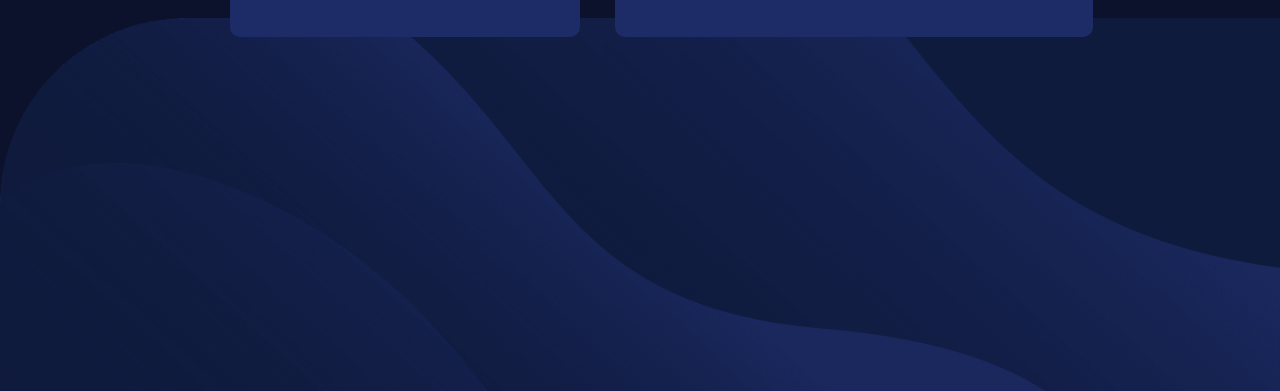
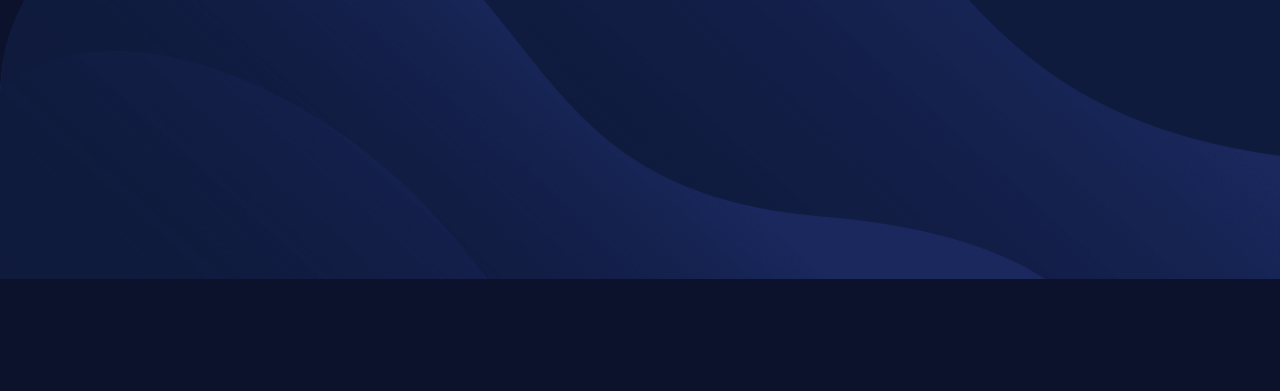
Before and after one commit to KoliaK/11-Fylo_Data_Storage, a plain HTML site: page index.html in a window 1280 px wide. Shown: the part 521-912 px from the top of the page. After the commit the page ends 800 px from the top, so only its background shows below. Drawn offline with Linux system fonts and the light colour scheme.

Commit message:
Update style.css

```diff
--- a/style.css
+++ b/style.css
@@ -180,7 +180,7 @@ h3{
         background-size: 100%;
         background-position: bottom;
         width: 64%;
-        min-height: 114vh;
+        min-height: 100vh;
     }
 
     .content{
```
